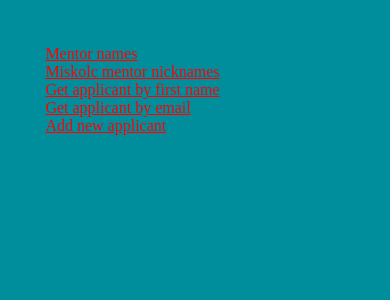
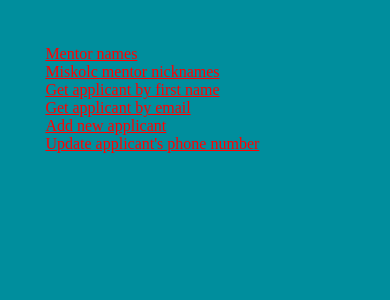
Before and after one commit to Gnorbi951/application_process_codecool, a Flask app: template templates/index.html in a window 390 px wide. Shown: the top 300 px of the page. Run offline with Flask 2, Linux system fonts and the light colour scheme; the template is opened without the code that fills it, so the values that code supplies are empty.

Commit message:
Add update applicant's phone number by full name

```diff
--- a/main.py
+++ b/main.py
@@ -53,8 +53,18 @@ def add_new_applicant():
                           request.form['phone_number'], request.form['email_address'],
                           request.form['application_code']]
         data_manager.adding_new_applicant(applicant_info)
-        status = 'Applicant was sucessfully added'
+        status = 'Applicant was successfully added'
         return render_template('add_new_applicant.html', status=status)
+
+
+@app.route('/update-applicant-phone-number', methods=['GET', 'POST'])
+def update_phone():
+    if request.method == 'GET':
+        return render_template('update-phone-number.html')
+    else:
+        applicant_info = [request.form['full_name'], request.form['phone_number']]
+        data_manager.update_phone_number(applicant_info)
+        return render_template('update-phone-number.html')
 
 
 if __name__ == '__main__':
--- a/templates/index.html
+++ b/templates/index.html
@@ -5,5 +5,6 @@
     <a href="{{ url_for('miskolc_mentor_nicknames') }}">Miskolc mentor nicknames</a><br/>
     <a href="{{ url_for('search_for_applicant_by_name') }}">Get applicant by first name</a><br/>
     <a href="{{ url_for('search_for_applicant_by_email') }}">Get applicant by email</a><br>
-    <a href="{{ url_for('add_new_applicant') }}">Add new applicant</a>
+    <a href="{{ url_for('add_new_applicant') }}">Add new applicant</a><br>
+    <a href="{{ url_for('update_phone') }}">Update applicant's phone number</a>
 {% endblock %}
```
Also changed, not shown: data_manager.py (+13 -0 lines), templates/update-phone-number.html (added, +12 -0 lines).
